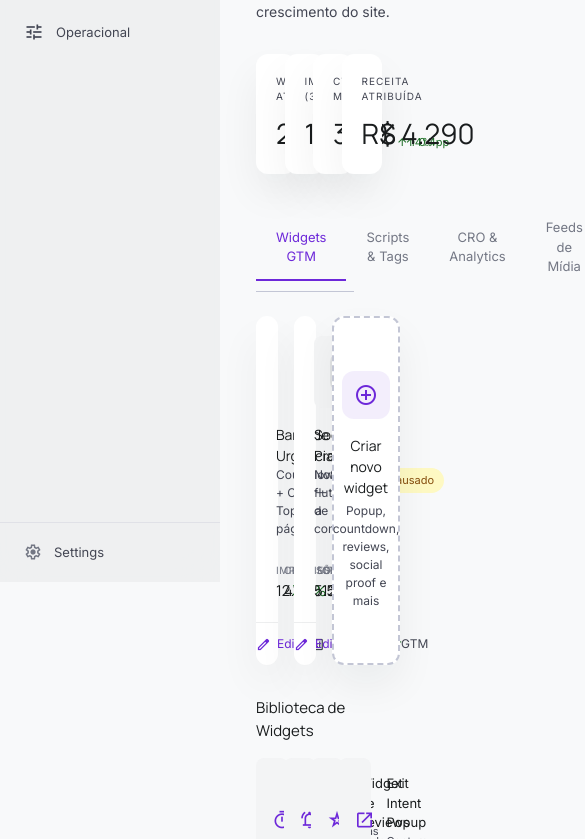
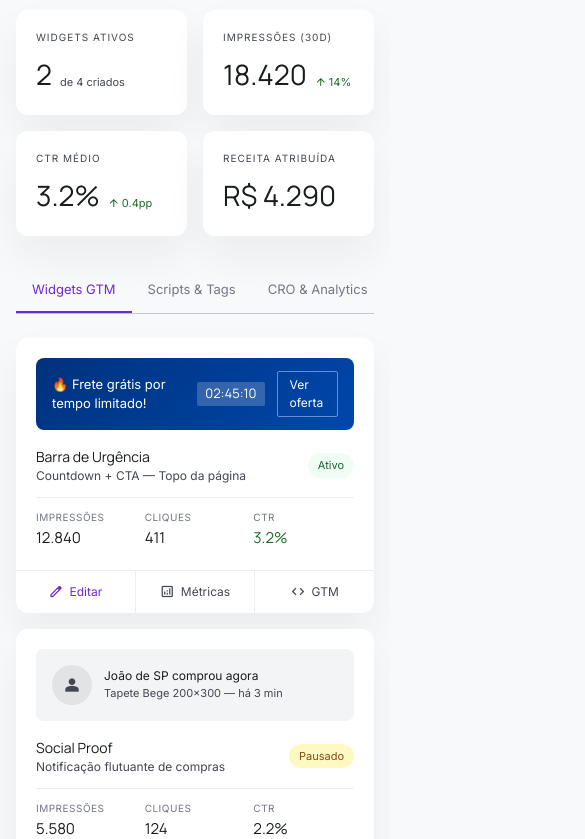
Before and after one commit to carlosisensee/nexus-ops, a plain HTML site: page marketing/index.html in a window 390 px wide. Shown: the part 262-1101 px from the top of the page, 585 px wide, since content can reach past the window. Drawn offline with nearby package versions, Linux system fonts and the light colour scheme.

Commit message:
feat: layout responsivo completo (mobile + tablet)
- nexus-shell.js v1.1: hamburger + overlay sidebar para mobile (<768px),
  backdrop com blur, botão fechar, tecla ESC, Quick Action oculto em tablet
- index.html: grids KPI e módulos responsivos (1→2→4 colunas), padding
  adaptável, cabeçalho empilhável, bottom row stack em mobile
- marketing/index.html: grids KPI, widgets e biblioteca responsivos,
  tabs com scroll horizontal em mobile, cabeçalho empilhável

Co-Authored-By: Claude Sonnet 4.6 <noreply@anthropic.com>

```diff
--- a/core/nexus-shell.js
+++ b/core/nexus-shell.js
@@ -1,7 +1,8 @@
 /**
- * Nexus Ops Shell v1.0
+ * Nexus Ops Shell v1.1
  * ─────────────────────────────────────────────────────────
  * Shared sidebar + topbar component for all module pages.
+ * Fully responsive: hamburger + overlay on mobile, fixed sidebar on desktop.
  *
  * Usage in any page:
  *   <script>window.NEXUS_BASE = '../';</script>   ← depth relative to root
@@ -10,6 +11,10 @@
  *
  * The page must have <div id="nexus-main"> as its content wrapper.
  * The shell automatically applies the correct margin offsets.
+ *
+ * Breakpoints:
+ *   Mobile  < 768px  → hamburger button + slide-in overlay sidebar
+ *   Desktop ≥ 768px  → always-visible fixed sidebar
  */
 
 (function () {
@@ -102,8 +107,10 @@
 
     return [
       '<nav id="nexus-sidebar">',
-      // Logo
-      '<div class="nexus-logo-area flex items-center gap-2.5" style="padding:18px 16px 12px;">',
+
+      // Logo area with close button (mobile)
+      '<div class="nexus-logo-area" style="padding:18px 16px 12px; display:flex; align-items:center; justify-content:space-between;">',
+      '<div style="display:flex; align-items:center; gap:10px;">',
       '<div class="flex items-center justify-center rounded-lg" style="width:28px;height:28px;background:linear-gradient(135deg,#00327d,#0047ab);">',
       icon('hub', 'font-size:14px;color:#fff;font-variation-settings:"FILL" 1,"wght" 600,"GRAD" 0,"opsz" 24;'),
       '</div>',
@@ -111,6 +118,11 @@
       '<div class="font-headline" style="font-size:13px;font-weight:700;color:#191c1d;line-height:1;">Nexus Ops</div>',
       '<div class="font-body" style="font-size:10px;color:#737784;text-transform:uppercase;letter-spacing:.06em;margin-top:2px;">Operational Suite</div>',
       '</div>',
+      '</div>',
+      // Close button (mobile only)
+      '<button id="nexus-close-btn" aria-label="Fechar menu" style="display:none;align-items:center;justify-content:center;width:32px;height:32px;border:none;background:none;cursor:pointer;border-radius:50%;color:#434653;">',
+      '<span class="material-symbols-outlined" style="font-size:20px;">close</span>',
+      '</button>',
       '</div>',
 
       // Nav
@@ -131,11 +143,22 @@
 
   // ── Topbar ────────────────────────────────────────────────
   function buildTopbar() {
+    var pageTitle = PAGE.title || 'Nexus Ops';
     return [
-      '<header id="nexus-topbar" class="flex items-center" style="gap:16px;padding:0 24px;">',
+      '<header id="nexus-topbar" class="flex items-center" style="gap:12px;padding:0 16px;">',
 
-      // Search
-      '<div class="flex items-center rounded-full" style="gap:8px;padding:6px 14px;background:#edeeef;flex:1;max-width:360px;">',
+      // Hamburger (mobile only)
+      '<button id="nexus-hamburger" aria-label="Abrir menu" aria-expanded="false">',
+      '<span class="material-symbols-outlined" style="font-size:22px;color:#434653;">menu</span>',
+      '</button>',
+
+      // Mobile logo text
+      '<div id="nexus-mobile-logo" style="display:none;">',
+      '<span class="font-headline" style="font-size:14px;font-weight:700;color:#191c1d;">Nexus Ops</span>',
+      '</div>',
+
+      // Search (hidden on mobile)
+      '<div id="nexus-search-wrap" class="flex items-center rounded-full" style="gap:8px;padding:6px 14px;background:#edeeef;flex:1;max-width:360px;">',
       icon('search', 'font-size:18px;color:#737784;'),
       '<input id="nexus-search" type="text" placeholder="Buscar módulos, dados, SKUs..." ',
       'style="background:none;border:none;outline:none;font-family:\'Inter\',sans-serif;font-size:13px;color:#191c1d;width:100%;" />',
@@ -149,14 +172,14 @@
       '<span style="position:absolute;top:6px;right:6px;width:7px;height:7px;border-radius:50%;background:#ba1a1a;border:1.5px solid #f8f9fa;"></span>',
       '</button>',
 
-      // Quick action
-      '<button class="flex items-center rounded-full font-body" style="gap:6px;padding:6px 16px;background:linear-gradient(135deg,#00327d,#0047ab);color:#fff;font-size:13px;font-weight:500;border:none;cursor:pointer;">',
+      // Quick action (hidden on mobile)
+      '<button id="nexus-quick-action" class="flex items-center rounded-full font-body" style="gap:6px;padding:6px 16px;background:linear-gradient(135deg,#00327d,#0047ab);color:#fff;font-size:13px;font-weight:500;border:none;cursor:pointer;">',
       icon('add', 'font-size:16px;color:#fff;'),
       'Quick Action',
       '</button>',
 
       // Avatar
-      '<div class="flex items-center justify-center rounded-full font-headline" style="width:36px;height:36px;background:linear-gradient(135deg,#00327d,#2559bd);color:#fff;font-size:13px;font-weight:700;margin-left:4px;">',
+      '<div class="flex items-center justify-center rounded-full font-headline" style="width:36px;height:36px;background:linear-gradient(135deg,#00327d,#2559bd);color:#fff;font-size:13px;font-weight:700;flex-shrink:0;">',
       'CA',
       '</div>',
 
@@ -165,13 +188,19 @@
     ].join('');
   }
 
+  // ── Backdrop ──────────────────────────────────────────────
+  function buildBackdrop() {
+    return '<div id="nexus-backdrop" aria-hidden="true"></div>';
+  }
+
   // ── Styles ────────────────────────────────────────────────
   function injectStyles() {
     var css = [
+      // ── Core layout ──
       '#nexus-sidebar{',
         'position:fixed;left:0;top:0;height:100%;width:220px;z-index:40;',
         'display:flex;flex-direction:column;',
-        'background:rgba(237,238,239,.88);',
+        'background:rgba(237,238,239,.92);',
         'backdrop-filter:blur(20px);-webkit-backdrop-filter:blur(20px);',
       '}',
       '#nexus-topbar{',
@@ -184,6 +213,8 @@
         'margin-left:220px;padding-top:56px;min-height:100vh;',
         'background:#f8f9fa;',
       '}',
+
+      // ── Nav items ──
       '.nexus-nav-item{text-decoration:none;}',
       '.nexus-nav-item:hover{background:rgba(255,255,255,.6);}',
       '.nexus-nav-active{',
@@ -192,6 +223,60 @@
       '}',
       '.nexus-icon-btn{background:none;border:none;cursor:pointer;}',
       '.nexus-icon-btn:hover{background:#edeeef;}',
+
+      // ── Hamburger (hidden on desktop) ──
+      '#nexus-hamburger{',
+        'display:none;',
+        'align-items:center;justify-content:center;',
+        'width:40px;height:40px;',
+        'border:none;background:none;cursor:pointer;',
+        'border-radius:50%;flex-shrink:0;',
+        'transition:background .15s;',
+      '}',
+      '#nexus-hamburger:hover{background:#edeeef;}',
+
+      // ── Backdrop ──
+      '#nexus-backdrop{',
+        'display:none;',
+        'position:fixed;inset:0;',
+        'background:rgba(25,28,29,.45);',
+        'z-index:39;',
+        'backdrop-filter:blur(3px);',
+        '-webkit-backdrop-filter:blur(3px);',
+        'transition:opacity .25s;',
+      '}',
+      '#nexus-backdrop.nexus-open{display:block;}',
+
+      // ── Mobile breakpoint (< 768px) ──
+      '@media(max-width:767px){',
+        '#nexus-sidebar{',
+          'width:260px;',
+          'transform:translateX(-100%);',
+          'transition:transform .25s cubic-bezier(.4,0,.2,1);',
+          'z-index:40;',
+          'box-shadow:none;',
+        '}',
+        '#nexus-sidebar.nexus-open{',
+          'transform:translateX(0);',
+          'box-shadow:4px 0 32px rgba(25,28,29,.18);',
+        '}',
+        '#nexus-topbar{',
+          'left:0;',
+        '}',
+        '#nexus-main{',
+          'margin-left:0;',
+        '}',
+        '#nexus-hamburger{display:flex;}',
+        '#nexus-search-wrap{display:none !important;}',
+        '#nexus-quick-action{display:none !important;}',
+        '#nexus-mobile-logo{display:flex !important;align-items:center;}',
+        '#nexus-close-btn{display:flex !important;}',
+      '}',
+
+      // ── Small tablet (768px – 1023px): sidebar visible, slightly compact content ──
+      '@media(min-width:768px) and (max-width:1023px){',
+        '#nexus-quick-action{display:none !important;}',
+      '}',
     ].join('');
 
     var style = document.createElement('style');
@@ -200,17 +285,65 @@
     document.head.appendChild(style);
   }
 
+  // ── Mobile nav interactions ───────────────────────────────
+  function initMobileNav() {
+    var hamburger  = document.getElementById('nexus-hamburger');
+    var closeBtn   = document.getElementById('nexus-close-btn');
+    var sidebar    = document.getElementById('nexus-sidebar');
+    var backdrop   = document.getElementById('nexus-backdrop');
+
+    function openSidebar() {
+      sidebar.classList.add('nexus-open');
+      backdrop.classList.add('nexus-open');
+      hamburger.setAttribute('aria-expanded', 'true');
+      document.body.style.overflow = 'hidden';
+    }
+
+    function closeSidebar() {
+      sidebar.classList.remove('nexus-open');
+      backdrop.classList.remove('nexus-open');
+      hamburger.setAttribute('aria-expanded', 'false');
+      document.body.style.overflow = '';
+    }
+
+    hamburger.addEventListener('click', function () {
+      if (sidebar.classList.contains('nexus-open')) {
+        closeSidebar();
+      } else {
+        openSidebar();
+      }
+    });
+
+    closeBtn.addEventListener('click', closeSidebar);
+    backdrop.addEventListener('click', closeSidebar);
+
+    document.addEventListener('keydown', function (e) {
+      if (e.key === 'Escape' && sidebar.classList.contains('nexus-open')) {
+        closeSidebar();
+      }
+    });
+  }
+
   // ── Mount ─────────────────────────────────────────────────
   function mount() {
     injectStyles();
 
+    // Backdrop
+    var bd = document.createElement('div');
+    bd.innerHTML = buildBackdrop();
+    document.body.insertAdjacentElement('afterbegin', bd.firstElementChild);
+
+    // Sidebar
     var sidebar = document.createElement('div');
     sidebar.innerHTML = buildSidebar();
     document.body.insertAdjacentElement('afterbegin', sidebar.firstElementChild);
 
+    // Topbar
     var topbar = document.createElement('div');
     topbar.innerHTML = buildTopbar();
     document.body.insertAdjacentElement('afterbegin', topbar.firstElementChild);
+
+    initMobileNav();
   }
 
   if (document.readyState === 'loading') {
--- a/marketing/index.html
+++ b/marketing/index.html
@@ -67,20 +67,20 @@
 <body class="bg-surface">
 
 <div id="nexus-main">
-  <div style="padding: 32px 36px; max-width: 1280px;">
+  <div class="px-4 py-6 sm:px-6 sm:py-8 lg:px-9" style="max-width: 1280px;">
 
     <!-- Page header -->
-    <div class="flex items-start justify-between mb-8">
+    <div class="flex flex-col gap-4 sm:flex-row sm:items-start sm:justify-between mb-8">
       <div>
         <div class="flex items-center gap-2 mb-1">
           <span class="font-label text-xs uppercase tracking-widest text-on-surface-variant">Nexus Ops</span>
           <span class="material-symbols-outlined text-[14px] text-outline">chevron_right</span>
           <span class="font-label text-xs uppercase tracking-widest" style="color:#6d28d9;">Marketing</span>
         </div>
-        <h1 class="font-headline text-[2rem] font-800 text-on-surface">Marketing Hub</h1>
+        <h1 class="font-headline text-[1.75rem] sm:text-[2rem] font-800 text-on-surface">Marketing Hub</h1>
         <p class="font-body text-sm text-on-surface-variant mt-1">Widgets GTM, CRO, feeds e ferramentas de crescimento do site.</p>
       </div>
-      <div class="flex items-center gap-3">
+      <div class="flex items-center gap-3 flex-shrink-0">
         <button class="btn-ghost flex items-center gap-2 px-4 py-2 rounded-full font-label text-[13px]">
           <span class="material-symbols-outlined text-[16px]">open_in_new</span>
           Ver Site
@@ -93,7 +93,7 @@
     </div>
 
     <!-- KPI strip -->
-    <div class="grid grid-cols-4 gap-4 mb-8">
+    <div class="grid grid-cols-2 lg:grid-cols-4 gap-4 mb-8">
       <div class="card ghost-shadow p-5">
         <p class="font-label text-[10px] uppercase tracking-widest text-on-surface-variant mb-2">Widgets Ativos</p>
         <div class="flex items-end gap-2">
@@ -127,30 +127,32 @@
       </div>
     </div>
 
-    <!-- Tabs -->
-    <div class="flex items-center gap-0 mb-6 border-b border-outline-variant">
+    <!-- Tabs (scrollable on mobile) -->
+    <div class="mb-6 border-b border-outline-variant overflow-x-auto">
+      <div class="flex items-center gap-0 min-w-max">
         <button onclick="switchTab('widgets')" id="tab-widgets"
-              class="tab-btn px-5 py-3 font-label text-[13px] font-600 transition-colors tab-active">
+                class="tab-btn px-4 py-3 sm:px-5 font-label text-[13px] font-600 transition-colors tab-active whitespace-nowrap">
           Widgets GTM
         </button>
         <button onclick="switchTab('scripts')" id="tab-scripts"
-              class="tab-btn px-5 py-3 font-label text-[13px] font-600 transition-colors tab-inactive">
+                class="tab-btn px-4 py-3 sm:px-5 font-label text-[13px] font-600 transition-colors tab-inactive whitespace-nowrap">
           Scripts &amp; Tags
         </button>
         <button onclick="switchTab('cro')" id="tab-cro"
-              class="tab-btn px-5 py-3 font-label text-[13px] font-600 transition-colors tab-inactive">
+                class="tab-btn px-4 py-3 sm:px-5 font-label text-[13px] font-600 transition-colors tab-inactive whitespace-nowrap">
           CRO &amp; Analytics
         </button>
         <button onclick="switchTab('feeds')" id="tab-feeds"
-              class="tab-btn px-5 py-3 font-label text-[13px] font-600 transition-colors tab-inactive">
+                class="tab-btn px-4 py-3 sm:px-5 font-label text-[13px] font-600 transition-colors tab-inactive whitespace-nowrap">
           Feeds de Mídia
         </button>
+      </div>
     </div>
 
     <!-- ── Tab: Widgets GTM ── -->
     <div id="panel-widgets" class="tab-panel active">
 
-      <div class="grid grid-cols-3 gap-4">
+      <div class="grid grid-cols-1 sm:grid-cols-2 xl:grid-cols-3 gap-4">
 
         <!-- Widget 1: Urgency Bar (ATIVO) -->
         <div class="widget-card card ghost-shadow">
@@ -262,7 +264,7 @@
       <!-- Widget types library -->
       <div class="mt-8">
         <h3 class="font-headline text-[15px] font-700 text-on-surface mb-4">Biblioteca de Widgets</h3>
-        <div class="grid grid-cols-4 gap-3">
+        <div class="grid grid-cols-1 sm:grid-cols-2 xl:grid-cols-4 gap-3">
           <div class="p-4 rounded-xl bg-surface-container-low flex items-center gap-3 cursor-pointer hover:bg-surface-container transition-colors">
             <span class="material-symbols-outlined text-[20px]" style="color:#6d28d9;">timer</span>
             <div>
```
Also changed, not shown: index.html (+6 -6 lines). Lines whose indentation alone changed are shown as unchanged.
